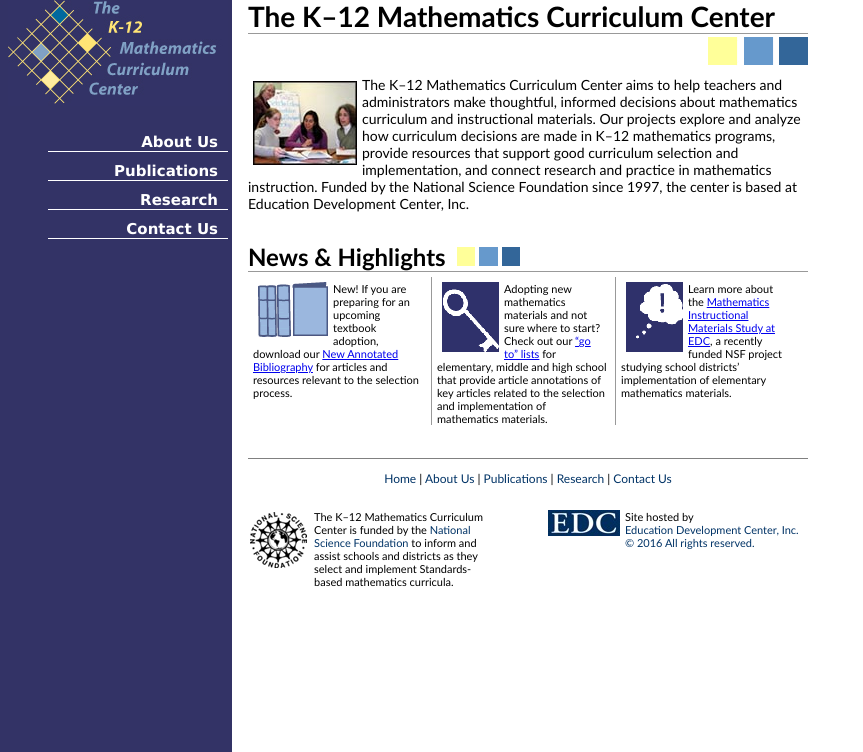
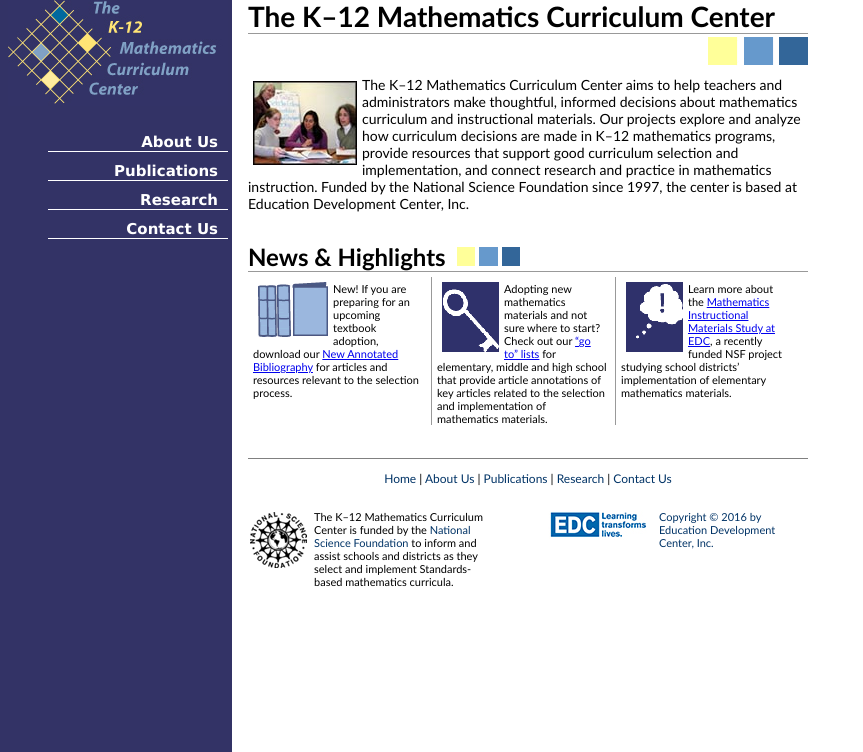
Before and after one commit to maryfries/mcc, a PHP site: page / in a window 1280 px wide. Shown: the part 48-800 px from the top of the page, without its empty margins (0-863 px from the left). Run offline with PHP 8.4, Linux system fonts and the light colour scheme.

Commit message:
Updated EDC Logo

```diff
--- a/css/main.css
+++ b/css/main.css
@@ -120,12 +120,17 @@ p, ul,li,ol{
 		width: 260px;
 		margin:0;
 		padding: 0;
-		background: url("../images/logos/edc_logonew.jpg") no-repeat;
+		/*background: url("../images/logos/edc_logonew.jpg") no-repeat;*/
 	}
 	#edc p{
 		clear:right;
-		margin:0 0 0 7em;
+		margin:0 0 0 0;
 		font-size:11px;
+	}
+	#edc p img{
+		float: left;
+		margin: 0;
+		padding: 0 1em 0 0 ;
 	}
 	#textlinks{
 		margin:0;
--- a/includes/footer.inc
+++ b/includes/footer.inc
@@ -7,8 +7,6 @@
                     <p>The K&ndash;12 Mathematics Curriculum Center is funded by the <a href="http://www.nsf.gov">National Science Foundation</a> to inform and assist schools and districts as they select and implement Standards-based mathematics curricula.</p>
                 </div>
                 <div id="edc">
-                    <p>Site hosted by<br />
-                    <a href="http://main.edc.org">Education Development Center, Inc.</a> <br />
-                    <a href="http://main.edc.org/info/legal.asp">&copy; 2016  All rights reserved.</a></p>
+                    <p><a href="http://main.edc.org"><img src="images/logos/edc_logonew.jpg" />Copyright &copy; 2016 by Education Development Center, Inc.</a></p>
                 </div>
             </div>
```
Also changed, not shown: css/second.css (+7 -2 lines), images/logos/EDC_logonew.jpg.
